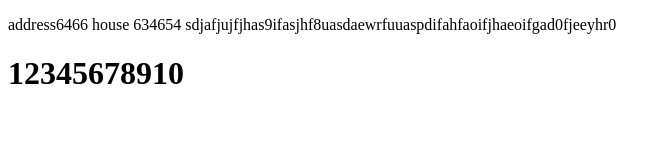
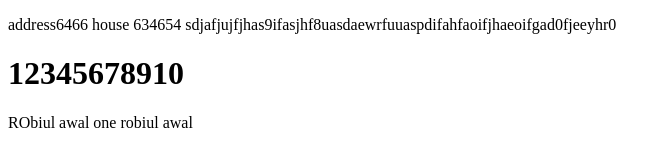
Before and after one commit to Robiul-2003/first-project, a plain HTML site: page index.html in a window 1280 px wide. Shown: the whole page, without its empty margins (0-671 px from the left). Drawn offline with Linux system fonts and the light colour scheme.

Commit message:
ptag-added

```diff
--- a/index.html
+++ b/index.html
@@ -8,5 +8,6 @@
 <body>
 <p>address6466 house 634654 sdjafjujfjhas9ifasjhf8uasdaewrfuuaspdifahfaoifjhaeoifgad0fjeeyhr0</p>
     <h1>12345678910</h1>
+    <p>RObiul awal  one robiul awal</p>
 </body>
 </html>
```
